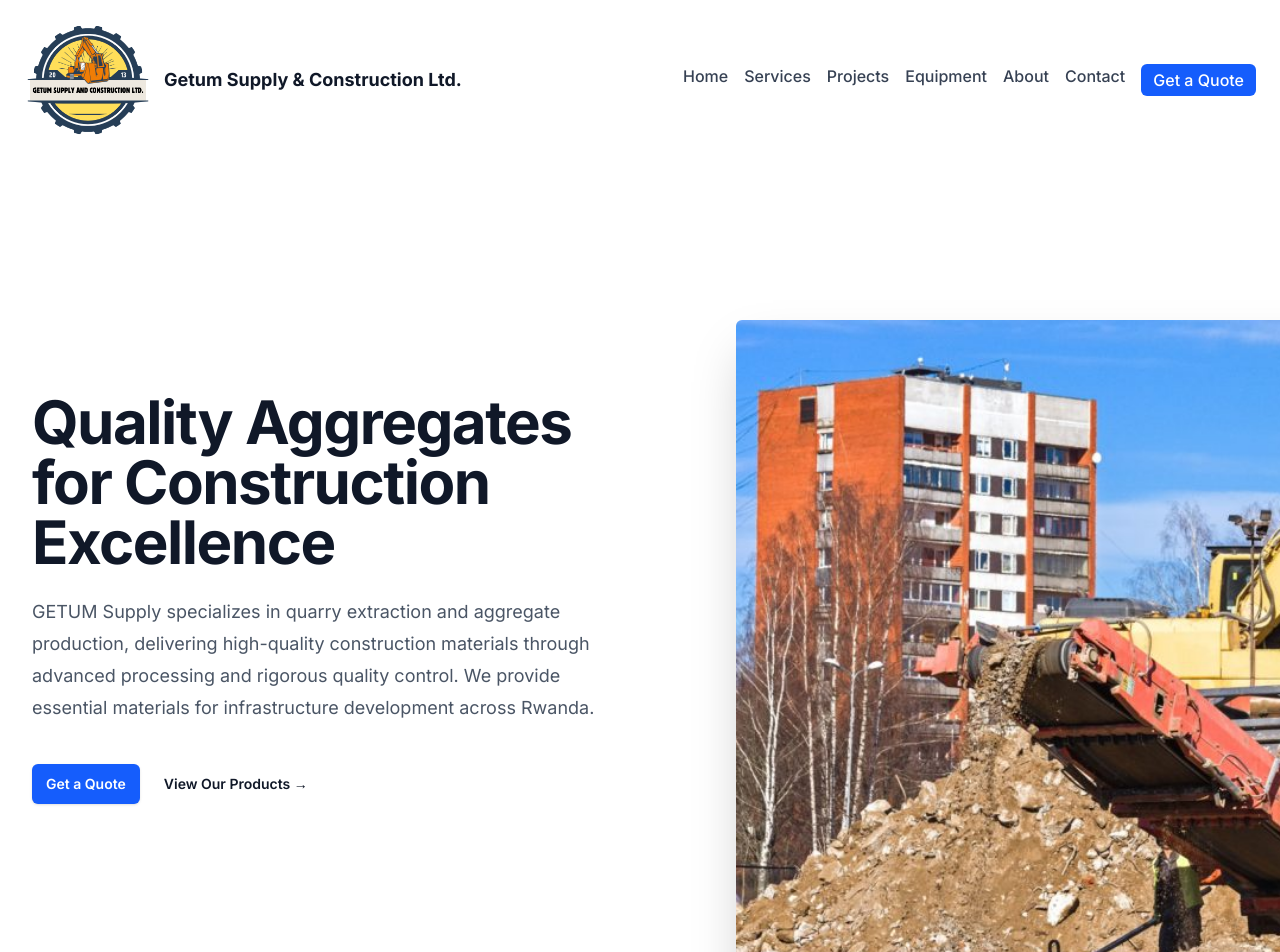
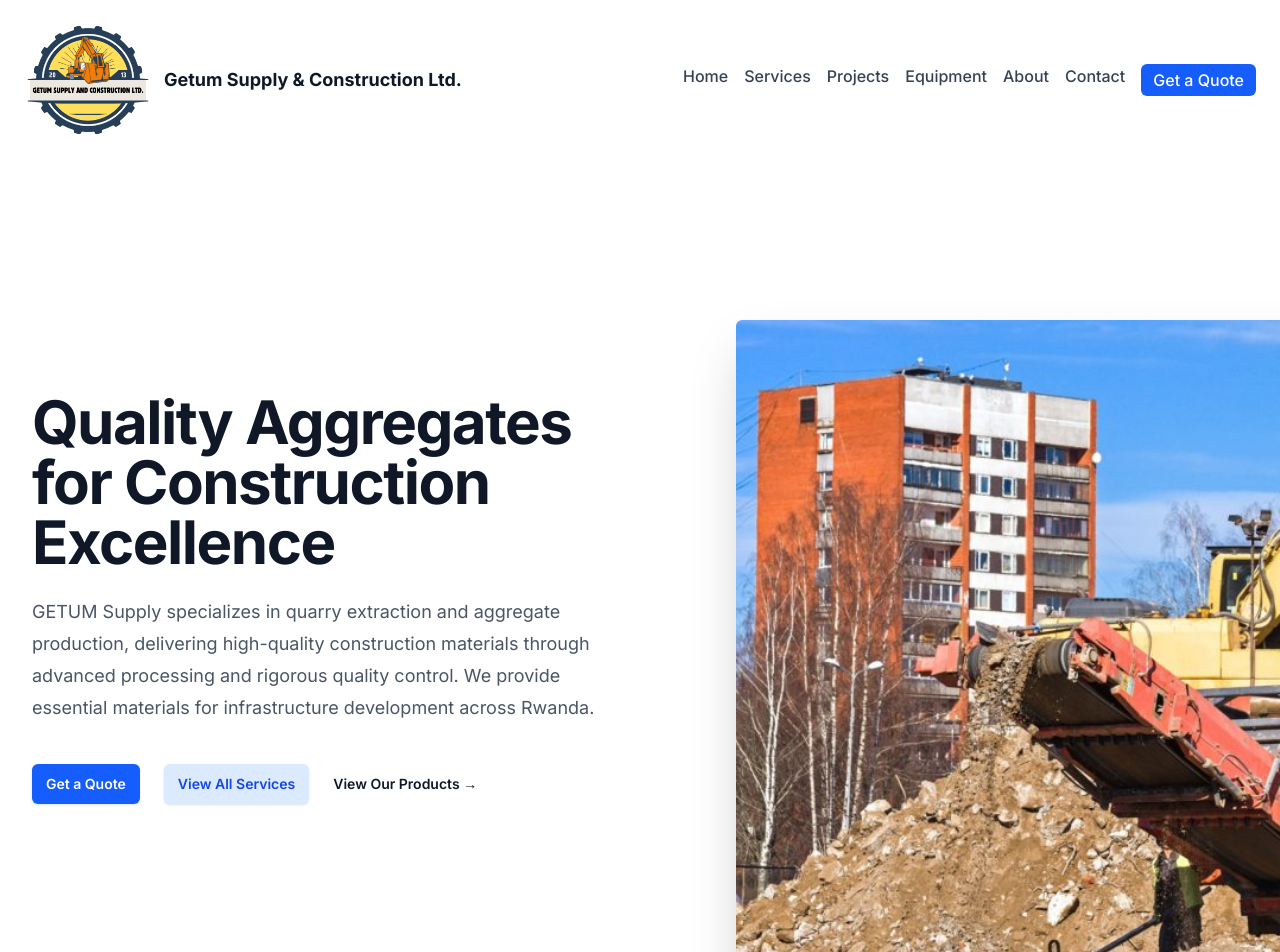
Before and after one commit to mig-Rwa/getum-supply-and-construction, a Next.js app: page / in a window 1280 px wide. Shown: the top 952 px of the page. Built offline with nearby package versions, Linux system fonts and the light colour scheme.

Commit message:
Add 'View All Services' button to Home page

```diff
--- a/src/app/page.tsx
+++ b/src/app/page.tsx
@@ -87,6 +87,9 @@ export default function Home() {
                 className="rounded-md bg-blue-600 px-3.5 py-2.5 text-sm font-semibold text-white shadow-sm hover:bg-blue-500 focus-visible:outline focus-visible:outline-2 focus-visible:outline-offset-2 focus-visible:outline-blue-600"
               >
                 Get a Quote
+              </a>
+              <a href="/services" className="rounded-md bg-blue-100 px-3.5 py-2.5 text-sm font-semibold text-blue-700 shadow-sm hover:bg-blue-200 focus-visible:outline focus-visible:outline-2 focus-visible:outline-offset-2 focus-visible:outline-blue-600">
+                View All Services
               </a>
               <a href="/products" className="text-sm font-semibold leading-6 text-gray-900">
                 View Our Products <span aria-hidden="true">→</span>
```
